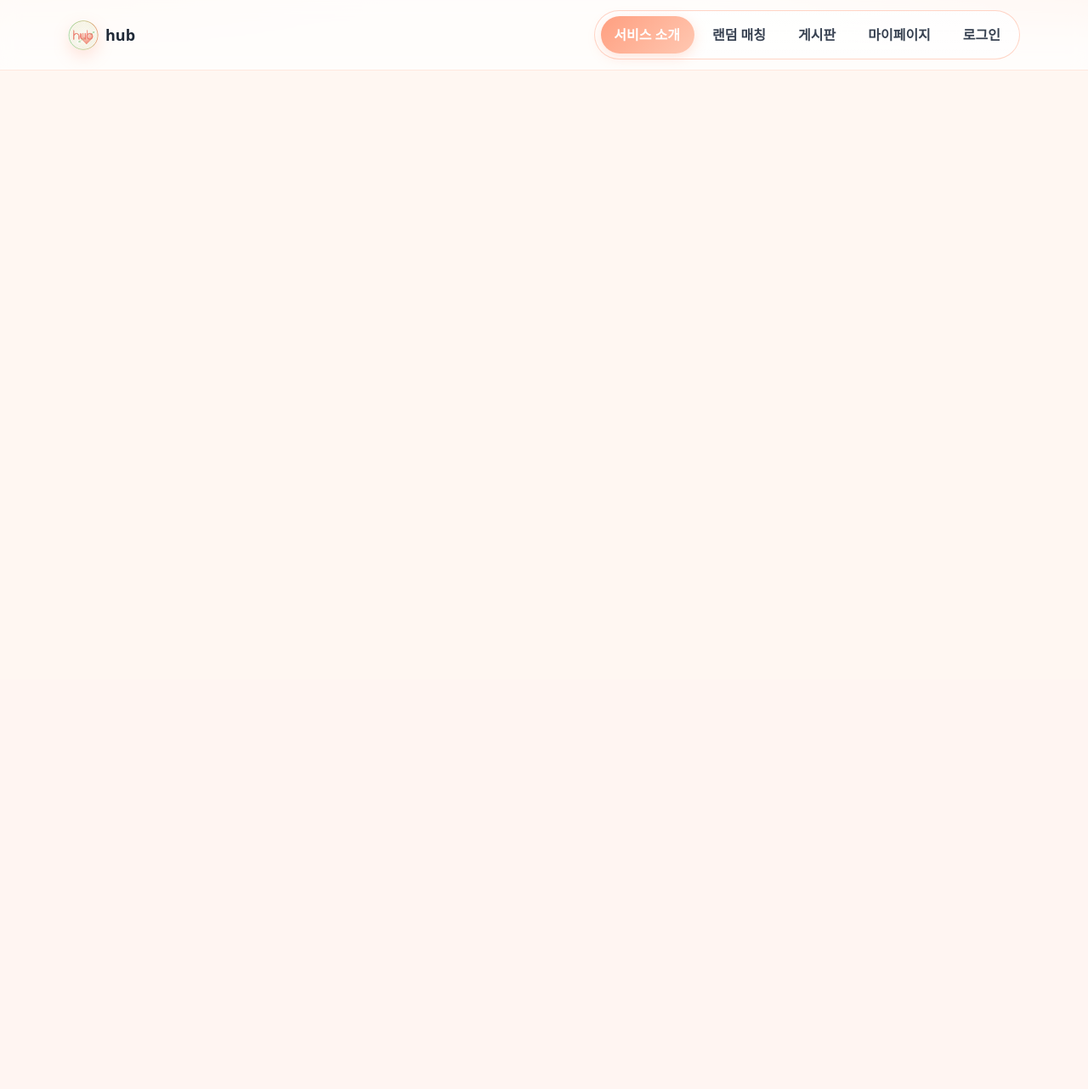
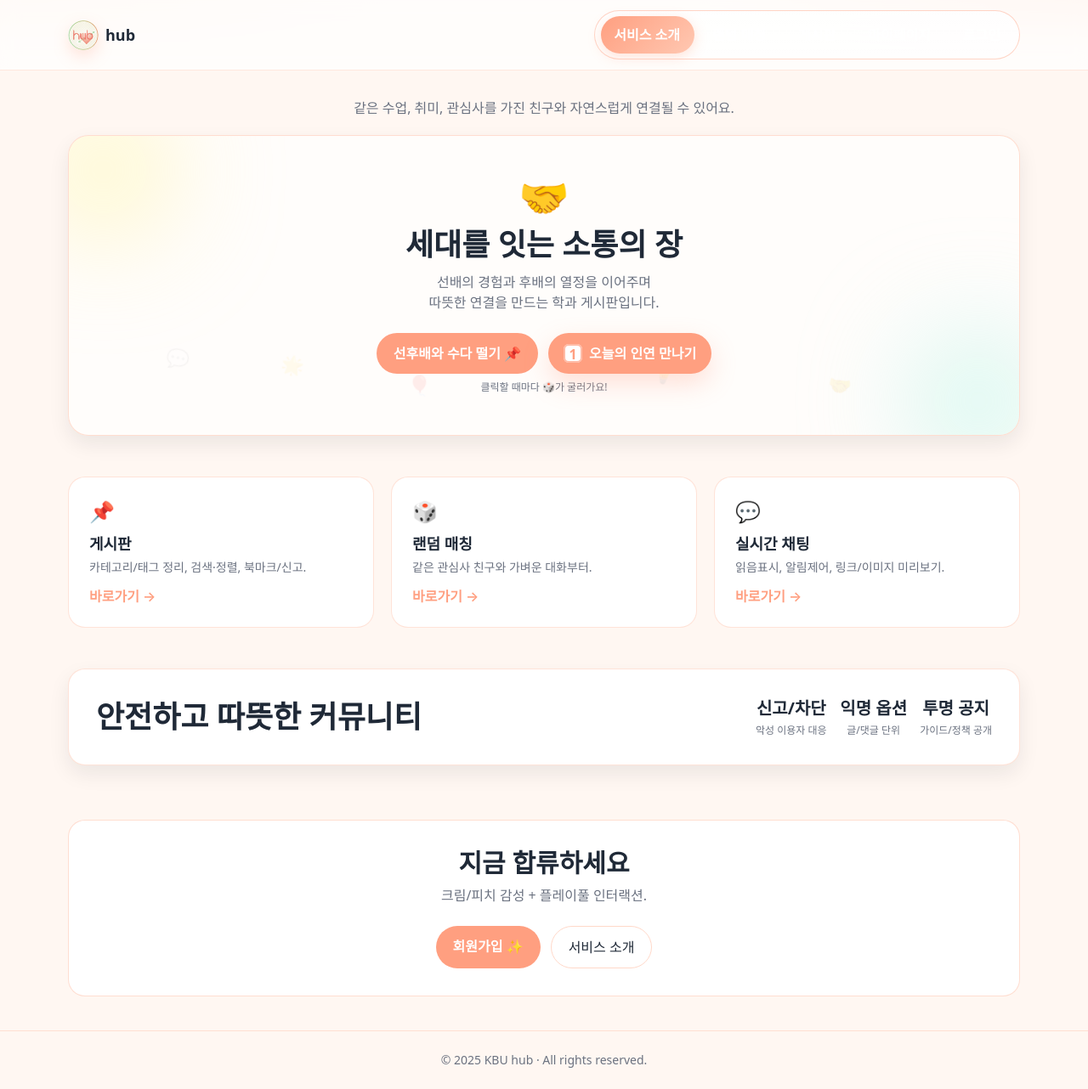
Before and after one commit to dongwook32/web_hub, a Flask app: page / in a window 1280 px wide. Shown: the whole page at 85% size. Before the commit the page ends 83 px from the top, so only its background shows below. Run offline with Flask 3, Linux system fonts and the light colour scheme; some libraries are stand-ins or nearby versions; some web fonts are replaced.

Commit message:
메인페이지 5차 합치기(오류 수정)

```diff
--- a/hub_python/templates/index.html
+++ b/hub_python/templates/index.html
@@ -11,7 +11,6 @@
 
   <script src="https://cdn.tailwindcss.com"></script>
   <script>
-    // ... (tailwind.config는 이전과 동일) ...
     tailwind.config = {
       darkMode: 'class',
       theme: {
@@ -25,36 +24,46 @@
   </script>
 
   <style>
-    /* ... (기존 커스텀 스타일은 그대로 유지) ... */
     html, body { font-family: Pretendard, system-ui, -apple-system, Segoe UI, Roboto, 'Noto Sans KR', sans-serif; }
-    .top-grad{ background: radial-gradient(60% 60% at 0% 0%, #FFF0E7 0%, rgba(255,240,231,0) 60%), radial-gradient(60% 60% at 100% 0%, #FFE7DB 0%, rgba(255,231,19,0) 60%); }
+    .top-grad{ background: radial-gradient(60% 60% at 0% 0%, #FFF0E7 0%, rgba(255,240,231,0) 60%), radial-gradient(60% 60% at 100% 0%, #FFE7DB 0%, rgba(255,231,219,0) 60%); }
     .glass{ background: rgba(255,255,255,.7); backdrop-filter: blur(10px); }
     .nav-pill{ position:relative; display:flex; gap:6px; padding:6px; border-radius:999px; background:linear-gradient(180deg, rgba(255,255,255,.8), rgba(255,255,255,.6)); border:1px solid rgba(255,159,128,.45); }
-    .nav-item{ position:relative; z-index:1; padding:10px 16px; border-radius:999px; font-weight:700; color:#374151; display:flex; align-items:center; gap:8px; transition: transform .18s ease; }
-    .nav-item:hover{ transform: translateY(-2px); }
+.nav-item {
+    position: relative;
+    z-index: 1;
+    padding: 10px 16px;
+    border-radius: 999px;
+    font-weight: 700;
+    /* ✅ [수정] 모든 글자색을 흰색으로 변경 */
+    color: #FFFFFF;
+    display: flex;
+    align-items: center;
+    gap: 8px;
+    transition: color .3s ease, transform .18s ease;
+}
 
-    /* ✅ [수정됨] active 클래스는 이제 JS가 제어하는 bubble의 스타일이 됩니다. */
-    .nav-item.active {
-      /* 실제 배경색은 bubble이 담당하므로 투명하게 처리 */
-      background: transparent;
-      box-shadow: none;
-      color: white; /* 글자색은 흰색으로 유지 */
-    }
+.nav-item:hover {
+    transform: translateY(-2px);
+}
 
-    /* ✅ [추가됨] 마우스를 따라다니는 주황색 빛(bubble)의 스타일 */
+.nav-item.active {
+    /* ✅ [수정] color 속성을 제거하여 부모 스타일을 따르게 함 */
+    /* color: white; <-- 이 줄을 삭제하거나 주석 처리 */
+}
+
+    /* ✅ [수정됨] 애니메이션 bubble 스타일 */
     .nav-bubble {
       position: absolute;
       z-index: 0;
-      top: 6px; /* 부모 요소의 padding 값과 일치 */
+      top: 6px;
       left: 0;
       background: linear-gradient(135deg, #FF9F80, #FFC8B2);
       border-radius: 999px;
       box-shadow: 0 4px 15px rgba(255, 159, 128, 0.3);
-      /* 부드러운 움직임을 위한 transition 효과 */
       transition: all 0.3s cubic-bezier(0.25, 0.8, 0.25, 1);
     }
+
     .py-2.active { background: linear-gradient(135deg, #FF9F80, #FFC8B2); color: white; font-weight: 700; border-radius: 8px; }
-    /* ... (이하 나머지 스타일은 이전과 동일) ... */
     .tilt{ transition: transform .2s ease, box-shadow .2s ease; }
     .tilt:hover{ transform: translateY(-2px) rotate(.2deg); box-shadow: 0 18px 40px rgba(255,159,128,.25); }
     .reveal{ opacity:0; transform: translateY(8px); transition: all .6s ease; }
@@ -67,10 +76,7 @@
     .die{ width:22px; height:22px; border-radius:6px; background:white; display:grid; place-items:center; color:#FF9F80; font-weight:900; box-shadow: inset 0 0 0 2px rgba(255,159,128,.7); }
     .shake{ animation: shake .6s cubic-bezier(.36,.07,.19,.97) both; }
     @keyframes shake {
-      10%, 90% { transform: translate3d(-1px, 0, 0); }
-      20%, 80% { transform: translate3d(2px, 0, 0); }
-      30%, 50%, 70% { transform: translate3d(-4px, 0, 0); }
-      40%, 60% { transform: translate3d(4px, 0, 0); }
+      10%, 90% { transform: translate3d(-1px, 0, 0); } 20%, 80% { transform: translate3d(2px, 0, 0); } 30%, 50%, 70% { transform: translate3d(-4px, 0, 0); } 40%, 60% { transform: translate3d(4px, 0, 0); }
     }
     .glow{ box-shadow: 0 0 0 0 rgba(255,159,128,.6); animation: pulse 2.2s ease-in-out infinite; }
     @keyframes pulse { 0%{box-shadow:0 0 0 0 rgba(255,159,128,.55)} 70%{box-shadow:0 0 0 16px rgba(255,159,128,0)} 100%{box-shadow:0 0 0 0 rgba(255,159,128,0)} }
@@ -116,40 +122,101 @@
     </div>
   </header>
 
+  <main>
+    <section class="max-w-6xl mx-auto px-4 pt-8 pb-6 relative">
+      <div class="floaters">
+          <div class="floater" style="left:10%; bottom:0; animation-duration:8s;">💬</div>
+          <div class="floater" style="left:22%; bottom:10px; animation-duration:9s; animation-delay:.5s;">🌟</div>
+          <div class="floater" style="left:78%; bottom:0; animation-duration:10s; animation-delay:1s;">🤝</div>
+          <div class="floater" style="left:60%; bottom:6px; animation-duration:8.6s; animation-delay:1.2s;">💡</div>
+          <div class="floater" style="left:35%; bottom:-6px; animation-duration:9.4s; animation-delay:.8s;">🎈</div>
+      </div>
+      <p class="text-center text-cocoa">같은 수업, 취미, 관심사를 가진 친구와 자연스럽게 연결될 수 있어요.</p>
+      <div class="rounded-xl2 md:rounded-3xl border border-peach/60 bg-white/70 p-8 md:p-12 shadow-card text-center mt-5 reveal relative overflow-hidden">
+          <div class="absolute -left-10 -top-10 w-40 h-40 rounded-full bg-lemon/60 blur-3xl"></div>
+          <div class="absolute -right-8 -bottom-10 w-40 h-40 rounded-full bg-mint/60 blur-3xl"></div>
+          <div class="text-5xl mb-3">🤝</div>
+          <h1 class="text-2xl md:text-4xl font-extrabold">세대를 잇는 소통의 장</h1>
+          <p class="mt-3 text-cocoa">선배의 경험과 후배의 열정을 이어주며<br class="hidden md:block">따뜻한 연결을 만드는 학과 게시판입니다.</p>
+          <div class="mt-6 flex flex-wrap justify-center gap-3">
+              <a href="{{ url_for('boards_page') }}" class="px-5 py-3 rounded-bubble bg-peachDeep text-white font-extrabold glow">선후배와 수다 떨기 📌</a>
+              <button id="diceBtn" class="dice" type="button"><span class="die" id="die">1</span><span>오늘의 인연 만나기</span></button>
+          </div>
+          <div class="text-xs text-cocoa mt-2">클릭할 때마다 🎲가 굴러가요!</div>
+      </div>
+    </section>
+    <section class="max-w-6xl mx-auto px-4 py-6">
+      <div class="grid md:grid-cols-3 gap-5">
+          <div class="reveal rounded-xl2 border border-peach/50 bg-white hover:shadow-soft p-6 tilt">
+              <div class="text-2xl">📌</div>
+              <div class="mt-2 font-bold text-lg">게시판</div>
+              <p class="text-cocoa text-sm mt-1">카테고리/태그 정리, 검색·정렬, 북마크/신고.</p>
+              <a class="inline-block mt-3 text-peachDeep font-semibold" href="{{ url_for('boards_page') }}">바로가기 →</a>
+          </div>
+          <div class="reveal rounded-xl2 border border-peach/50 bg-white hover:shadow-soft p-6 tilt">
+              <div class="text-2xl">🎲</div>
+              <div class="mt-2 font-bold text-lg">랜덤 매칭</div>
+              <p class="text-cocoa text-sm mt-1">같은 관심사 친구와 가벼운 대화부터.</p>
+              <a class="inline-block mt-3 text-peachDeep font-semibold" href="{{ url_for('chat_page') }}">바로가기 →</a>
+          </div>
+          <div class="reveal rounded-xl2 border border-peach/50 bg-white hover:shadow-soft p-6 tilt">
+              <div class="text-2xl">💬</div>
+              <div class="mt-2 font-bold text-lg">실시간 채팅</div>
+              <p class="text-cocoa text-sm mt-1">읽음표시, 알림제어, 링크/이미지 미리보기.</p>
+              <a class="inline-block mt-3 text-peachDeep font-semibold" href="{{ url_for('chat_page') }}">바로가기 →</a>
+          </div>
+      </div>
+    </section>
+    <section class="max-w-6xl mx-auto px-4 py-6">
+      <div class="reveal rounded-xl2 border border-peach/50 bg-white p-6 md:p-8 shadow-card">
+          <div class="md:flex items-center gap-6">
+              <div class="text-3xl md:text-4xl font-extrabold">안전하고 따뜻한 커뮤니티</div>
+              <div class="grid grid-cols-3 gap-3 md:ml-auto mt-5 md:mt-0 text-center">
+                  <div><div class="text-xl font-extrabold">신고/차단</div><div class="text-xs text-cocoa mt-1">악성 이용자 대응</div></div>
+                  <div><div class="text-xl font-extrabold">익명 옵션</div><div class="text-xs text-cocoa mt-1">글/댓글 단위</div></div>
+                  <div><div class="text-xl font-extrabold">투명 공지</div><div class="text-xs text-cocoa mt-1">가이드/정책 공개</div></div>
+              </div>
+          </div>
+      </div>
+    </section>
+    <section class="max-w-6xl mx-auto px-4 py-10">
+      <div class="reveal rounded-xl2 border border-peach/60 bg-white p-6 md:p-8 text-center">
+          <h3 class="text-2xl md:text-3xl font-extrabold">지금 합류하세요</h3>
+          <p class="mt-2 text-cocoa">크림/피치 감성 + 플레이풀 인터랙션.</p>
+          <div class="mt-6 flex justify-center gap-3">
+              <a href="{{ url_for('signup_terms_page') }}" class="px-5 py-3 rounded-bubble bg-peachDeep text-white font-extrabold glow">회원가입 ✨</a>
+              <a href="{{ url_for('main_page') }}" class="px-5 py-3 rounded-bubble border border-peach/70 hover:shadow-soft transition">서비스 소개</a>
+          </div>
+      </div>
+    </section>
+  </main>
+
+  <footer class="border-t border-peach/50">
+    <div class="max-w-6xl mx-auto px-4 py-6 text-sm text-cocoa text-center">
+        © <span id="year"></span> KBU hub · All rights reserved.
+    </div>
+  </footer>
+
   <script>
     document.addEventListener('DOMContentLoaded', function() {
-      // (기존 모바일 메뉴, 푸터, 스크롤, 주사위 기능은 그대로 유지)
-      // 모바일 메뉴 토글
       const menuBtn = document.getElementById('menuBtn');
       if (menuBtn) {
-        menuBtn.addEventListener('click', ()=>{
-          document.getElementById('mobileNav').classList.toggle('hidden');
-        });
+        menuBtn.addEventListener('click', ()=>{ document.getElementById('mobileNav').classList.toggle('hidden'); });
       }
 
-      // 푸터 년도 자동 설정
       const year = document.getElementById('year');
-      if (year) {
-        year.textContent = new Date().getFullYear();
-      }
+      if (year) { year.textContent = new Date().getFullYear(); }
 
-      // 스크롤 시 요소 나타나는 애니메이션
-      const io = new IntersectionObserver((ents)=>ents.forEach(e=>{
-        if(e.isIntersecting) e.target.classList.add('reveal-on');
-      }), {threshold:.15});
+      const io = new IntersectionObserver((ents)=>ents.forEach(e=>{ if(e.isIntersecting) e.target.classList.add('reveal-on'); }), {threshold:.15});
       document.querySelectorAll('.reveal').forEach(el=>io.observe(el));
 
-      // 주사위 굴리기 기능
       const die = document.getElementById('die');
       const diceBtn = document.getElementById('diceBtn');
       if (die && diceBtn) {
         function roll(){
           diceBtn.classList.add('shake');
           let n=1;
-          const timer=setInterval(()=>{
-            n = 1 + Math.floor(Math.random()*6);
-            die.textContent=n;
-          }, 60);
+          const timer=setInterval(()=>{ n = 1 + Math.floor(Math.random()*6); die.textContent=n; }, 60);
           setTimeout(()=>{
             clearInterval(timer);
             diceBtn.classList.remove('shake');
@@ -159,27 +226,28 @@
         diceBtn.addEventListener('click', roll);
       }
 
-      // ✅ [추가됨] 마우스를 따라다니는 내비게이션 bubble 애니메이션 기능
+      // ✅ [추가됨] 내비게이션 bubble 애니메이션 기능
       const navPill = document.getElementById('navPill');
       if (navPill) {
         const navItems = navPill.querySelectorAll('.nav-item');
+        // 버블 요소를 동적으로 생성해서 navPill의 맨 앞에 추가
         const bubble = document.createElement('div');
         bubble.classList.add('nav-bubble');
-        navPill.appendChild(bubble);
+        navPill.prepend(bubble);
 
         function moveBubble(target) {
             const coords = target.getBoundingClientRect();
             const parentCoords = navPill.getBoundingClientRect();
-
             bubble.style.width = `${coords.width}px`;
             bubble.style.height = `${coords.height}px`;
+            // transform 속성을 사용해 부드럽게 이동
             bubble.style.transform = `translateX(${coords.left - parentCoords.left}px)`;
         }
 
         const activeItem = navPill.querySelector('.nav-item.active');
         if (activeItem) {
-            // 페이지 로드 시 bubble을 active 아이템 위치로 이동
-            setTimeout(() => moveBubble(activeItem), 100);
+            // 페이지 로드 시 잠시 후 bubble을 active 아이템 위치로 이동
+            setTimeout(() => moveBubble(activeItem), 50);
         }
 
         navItems.forEach(item => {
```
